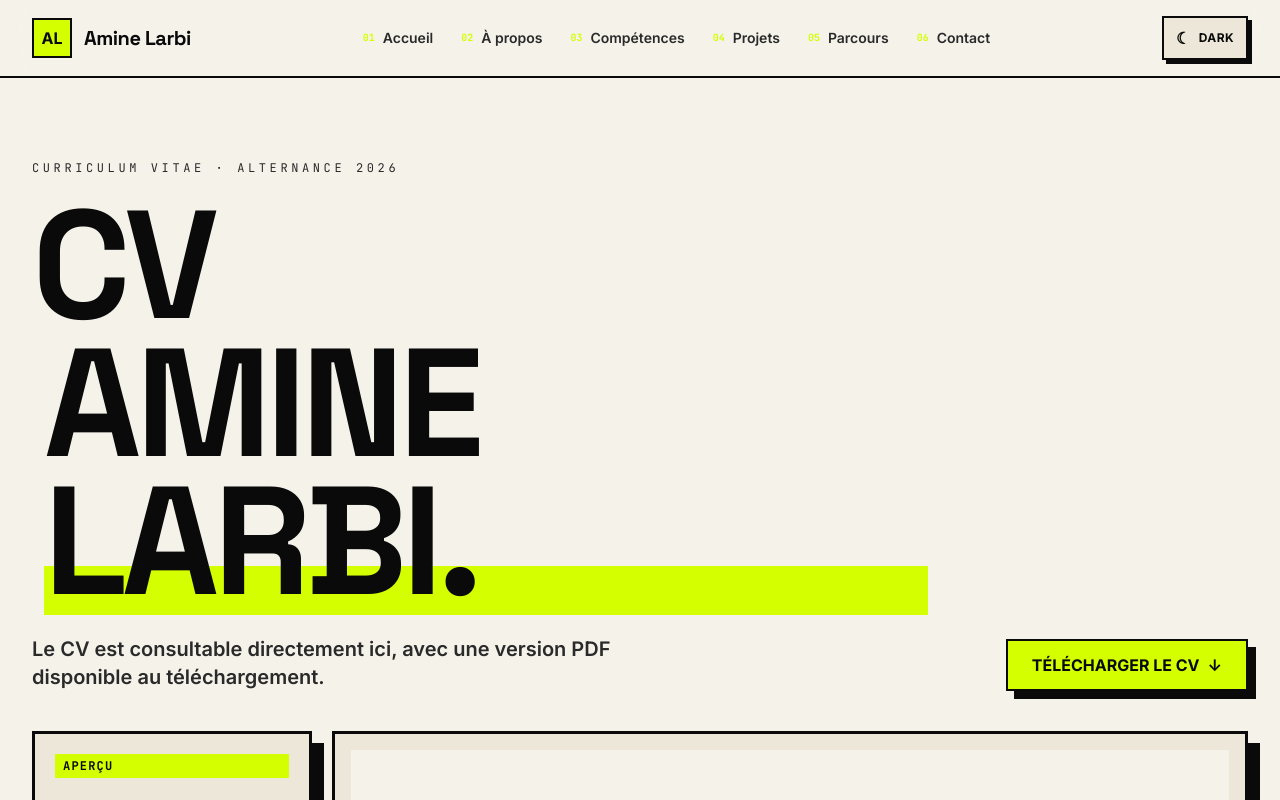
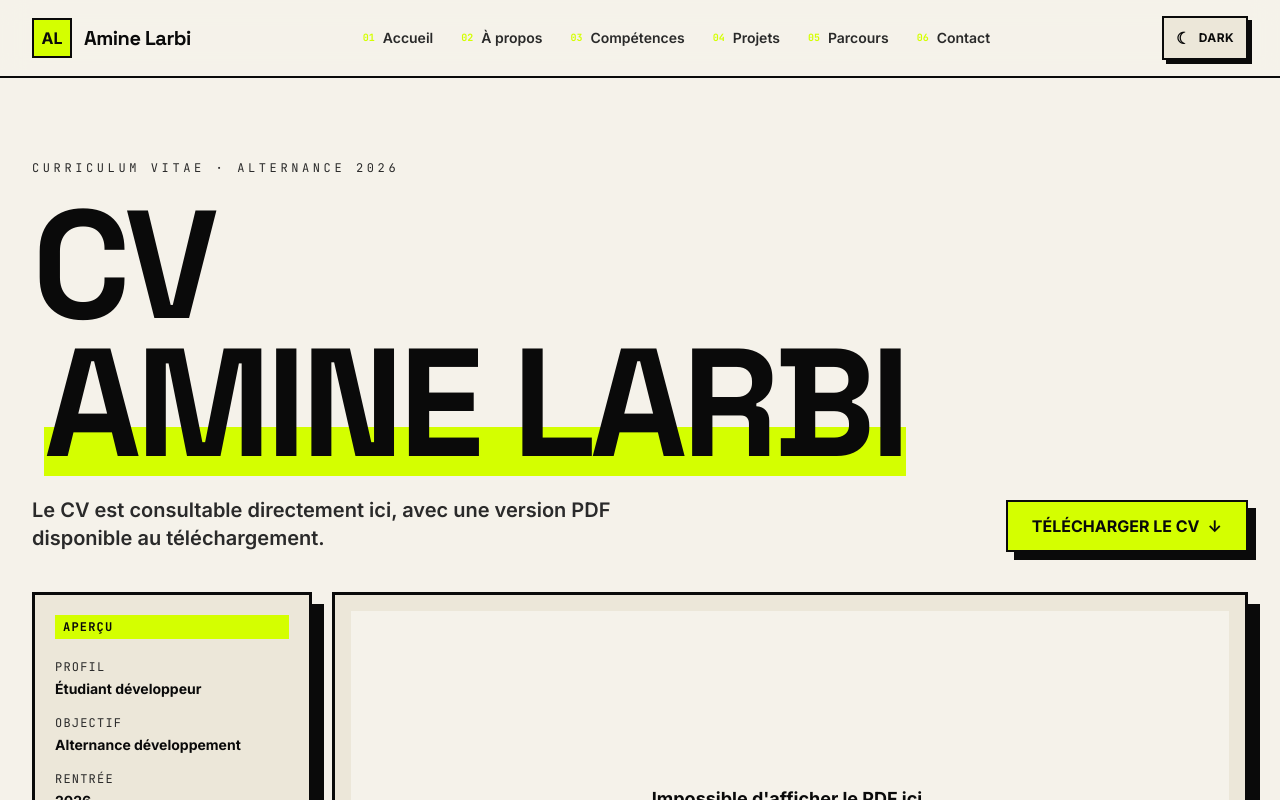
Before and after one commit to aminell/portfolio, a Next.js app: page /cv in a window 1280 px wide. Shown: the top 800 px of the page. Built offline with nearby package versions, Linux system fonts and the light colour scheme.

Commit message:
Refine hero title and CV page

```diff
--- a/src/app/cv/page.tsx
+++ b/src/app/cv/page.tsx
@@ -26,7 +26,7 @@ export default function CvPage() {
               <h1 className="display-text max-w-4xl text-7xl uppercase sm:text-8xl md:text-9xl">
                 CV
                 <span className="relative ml-3 inline-block">
-                  <span className="relative z-10">Amine Larbi.</span>
+                  <span className="relative z-10">Amine Larbi</span>
                   <span
                     aria-hidden="true"
                     className="absolute -bottom-1 left-0 right-0 -z-10 h-[0.32em] bg-accent"
--- a/src/components/Hero.tsx
+++ b/src/components/Hero.tsx
@@ -36,7 +36,7 @@ export function Hero() {
             <h1 className="display-text text-10xl uppercase">
               <span className="block">Amine</span>
               <span className="relative block">
-                <span className="relative z-10">Larbi.</span>
+                <span className="relative z-10">Larbi</span>
                 <span
                   aria-hidden="true"
                   className="absolute -bottom-2 left-0 right-[35%] -z-10 h-[0.45em] bg-accent"
```
